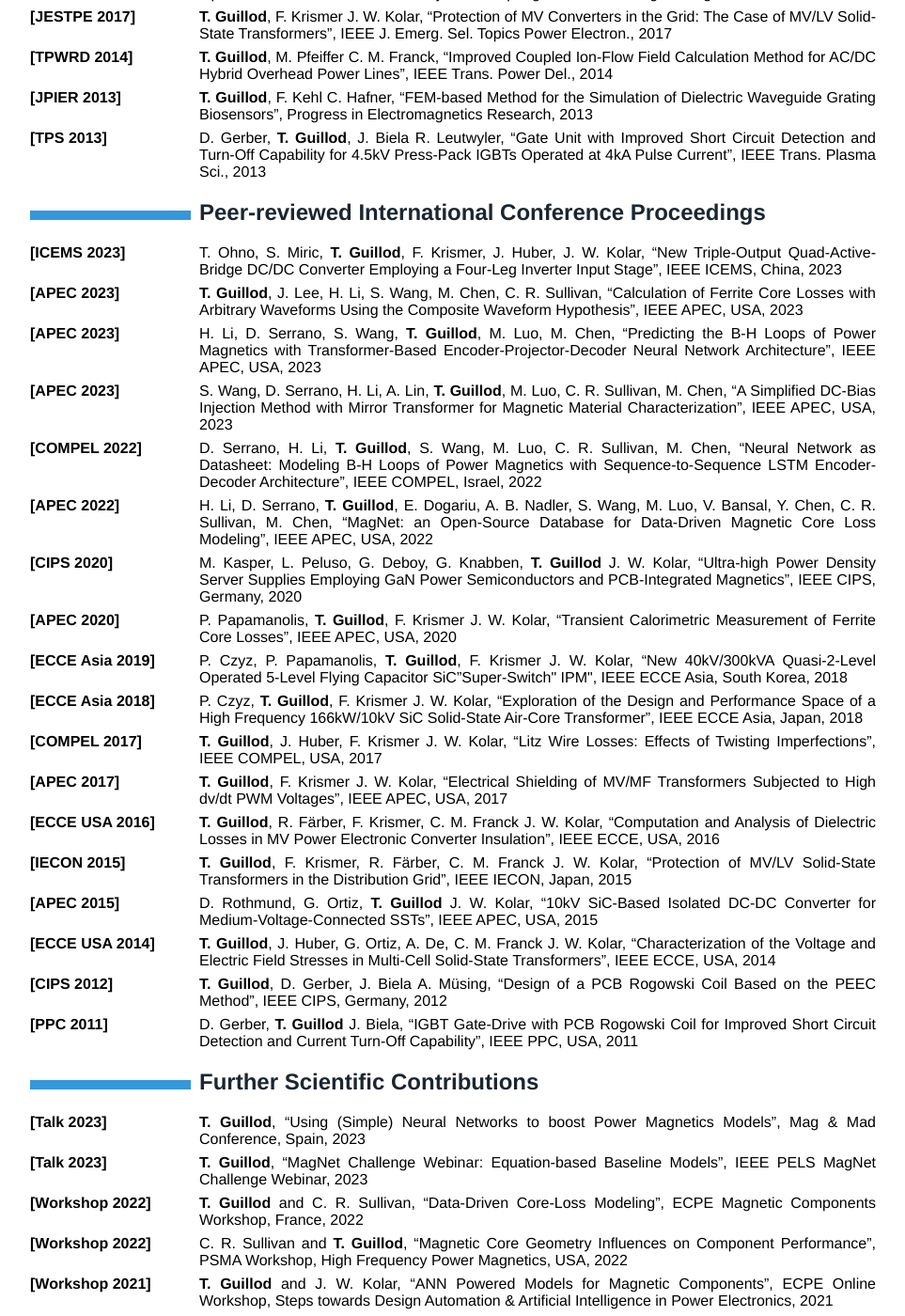
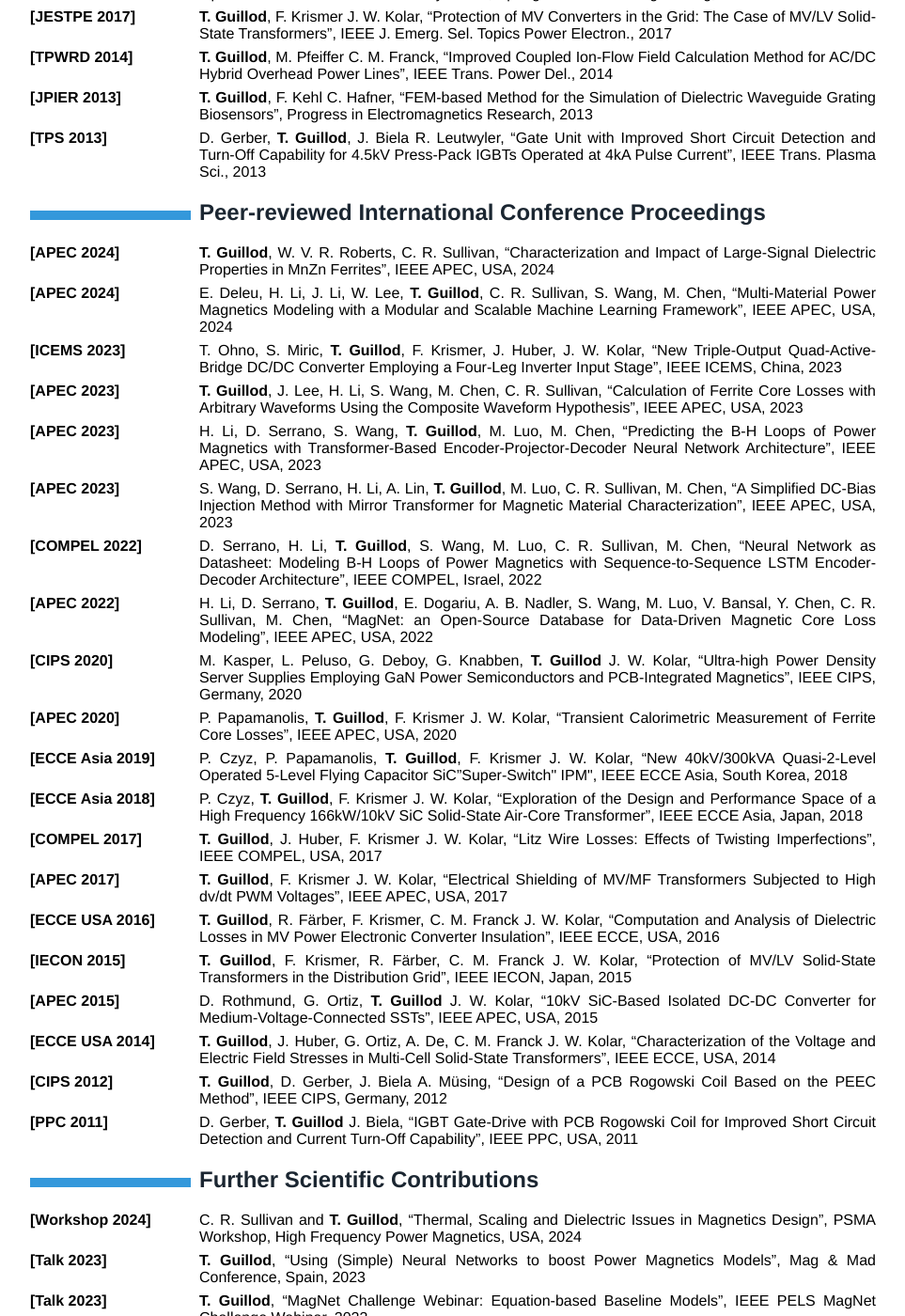
Before and after one commit to otvam/otvam.github.io, a Jekyll site: the page data/cv_guillod.html, which Jekyll copies as it is, in a window 1280 px wide and 1400 px high, scrolled down 2184 px. Shown: the whole window at 94% size, without its empty margins (158-1121 px from the left). Built offline with Jekyll 4.4.1, drawn with Linux system fonts in a browser that asks for light colours.

Commit message:
add APEC papers

```diff
--- a/data/cv_guillod.html
+++ b/data/cv_guillod.html
@@ -275,6 +275,12 @@ COMSOL, Ansys, Altium Designer, Inventor, Simulink, SPICE, PLECS
 </div>
 <h2 id="peer-reviewed-international-conference-proceedings">Peer-reviewed International Conference Proceedings</h2>
 <dl>
+<dt>[APEC 2024]</dt>
+<dd><strong>T. Guillod</strong>, W. V. R. Roberts, C. R. Sullivan, “Characterization and Impact of Large-Signal Dielectric Properties in MnZn Ferrites”, IEEE APEC, USA, 2024
+</dd>
+<dt>[APEC 2024]</dt>
+<dd>E. Deleu, H. Li, J. Li, W. Lee, <strong>T. Guillod</strong>, C. R. Sullivan, S. Wang, M. Chen, “Multi-Material Power Magnetics Modeling with a Modular and Scalable Machine Learning Framework”, IEEE APEC, USA, 2024
+</dd>
 <dt>[ICEMS 2023]</dt>
 <dd>T. Ohno, S. Miric, <strong>T. Guillod</strong>, F. Krismer, J. Huber, J. W. Kolar, “New Triple-Output Quad-Active-Bridge DC/DC Converter Employing a Four-Leg Inverter Input Stage”, IEEE ICEMS, China, 2023
 </dd>
@@ -335,6 +341,9 @@ COMSOL, Ansys, Altium Designer, Inventor, Simulink, SPICE, PLECS
 </div>
 <h2 id="further-scientific-contributions">Further Scientific Contributions</h2>
 <dl>
+<dt>[Workshop 2024]</dt>
+<dd>C. R. Sullivan and <strong>T. Guillod</strong>, “Thermal, Scaling and Dielectric Issues in Magnetics Design”, PSMA Workshop, High Frequency Power Magnetics, USA, 2024
+</dd>
 <dt>[Talk 2023]</dt>
 <dd><strong>T. Guillod</strong>, “Using (Simple) Neural Networks to boost Power Magnetics Models”, Mag &amp; Mad Conference, Spain, 2023
 </dd>
```
Also changed, not shown: pandoc/resume.md (+9 -0 lines), 1 other file.
